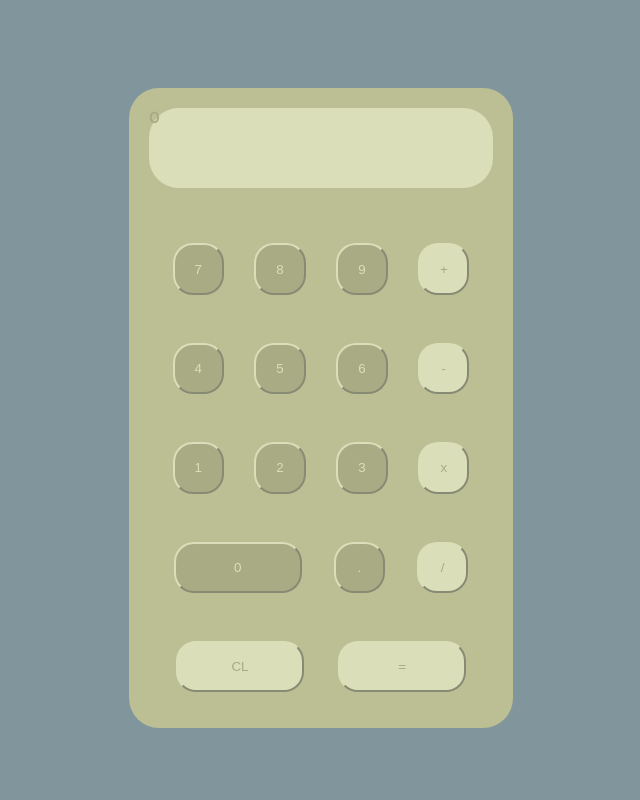
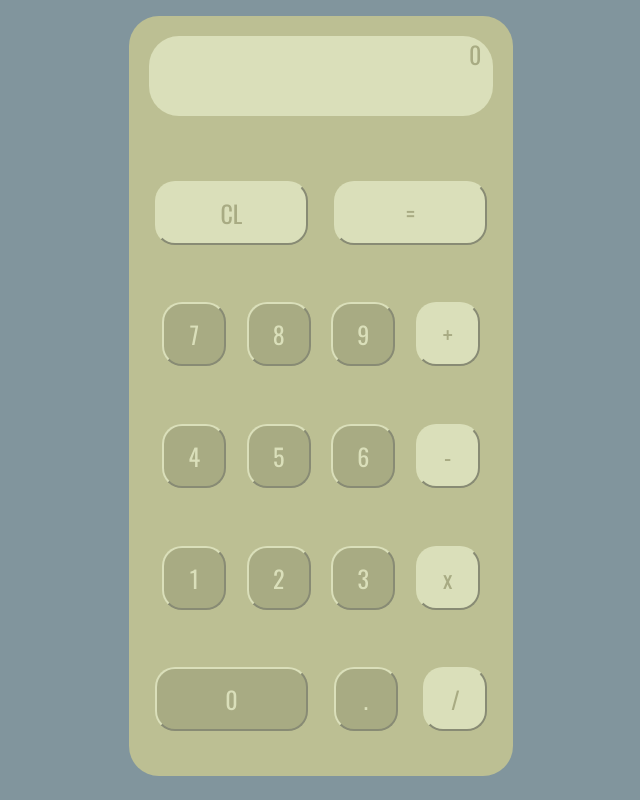
Before and after one commit to LaraOLuzeiro/validation-js, a plain HTML site: page index.html in a window 1280 px wide. Shown: the whole page, without its empty margins (319-959 px from the left). Drawn offline with nearby package versions, Linux system fonts and the light colour scheme.

Commit message:
html e css atualizacao1

```diff
--- a/index.html
+++ b/index.html
@@ -10,6 +10,10 @@
 <body>
     <div class="calculadora">
         <div id="visor">0</div>
+        <div id="linha5" class="linhas">
+            <button class="btn-operacao flexgrow1">CL</button>
+            <button class="btn-operacao flexgrow1">=</button>
+        </div>
         <div id="linha1" class="linhas">
             <button class="btn-numero">7</button>
             <button class="btn-numero">8</button>
@@ -33,10 +37,6 @@
             <button class="btn-numero flexgrow0">.</button>
             <button class="btn-operacao flexgrow0">/</button>
         </div>
-        <div id="linha5" class="linhas">
-            <button class="btn-operacao flexgrow1">CL</button>
-            <button class="btn-operacao flexgrow1">=</button>
-        </div>
     </div>
 </body>
 </html>
--- a/style.css
+++ b/style.css
@@ -1,16 +1,16 @@
-@import url('https://fonts.googleapis.com/css2?family=Montserrat:wght@600&display=swap');
+@import url('https://fonts.googleapis.com/css2?family=Oswald&display=swap');
 
 body{
     display: flex;
     background-color: #81959D;
     justify-content: center;
-    font-family: 'Montserrat', sans-serif;
+    font-family: 'Oswald', sans-serif;
 }
 
 .calculadora{
-    margin-top: 10vh;
+    margin-top: 1vh;
     width: 30vw;
-    height: 80vh;
+    height: 95vh;
     display: flex;
     flex-wrap: wrap;
     justify-content: center;
@@ -33,31 +33,38 @@ body{
     border-radius: 30px;
     background-color: #DADFBA;
     color: #A8AB83;
+    font-size: x-large;
+    padding-left: 25vw;
 }
 
 .btn-numero{
-    height: 4vw;
-    width: 4vw;
+    height: 5vw;
+    width: 5vw;
     background-color: #A8AB83;
     border-color: #DADFBA;
     border-radius: 20px;
     color: #DADFBA;
+    font-family: 'Oswald', sans-serif;
+    font-size: x-large;
 }
 
 .btn-operacao{
-    height: 4vw;
-    width: 4vw;
+    height: 5vw;
+    width: 5vw;
     background-color: #DADFBA;
     border-color: #DADFBA;
     border-radius: 20px;
     color: #A8AB83;
+    font-family: 'Oswald', sans-serif;
+    font-size: x-large;
 }
 
 .flexgrow1{
-    width: 10vw;
-
+    flex-grow: 1;
+    margin: 0 1vw;
 }
 
 .flexgrow0{
-
+    flex-grow: 0;
+    margin: 0 1vw;
 }
```
